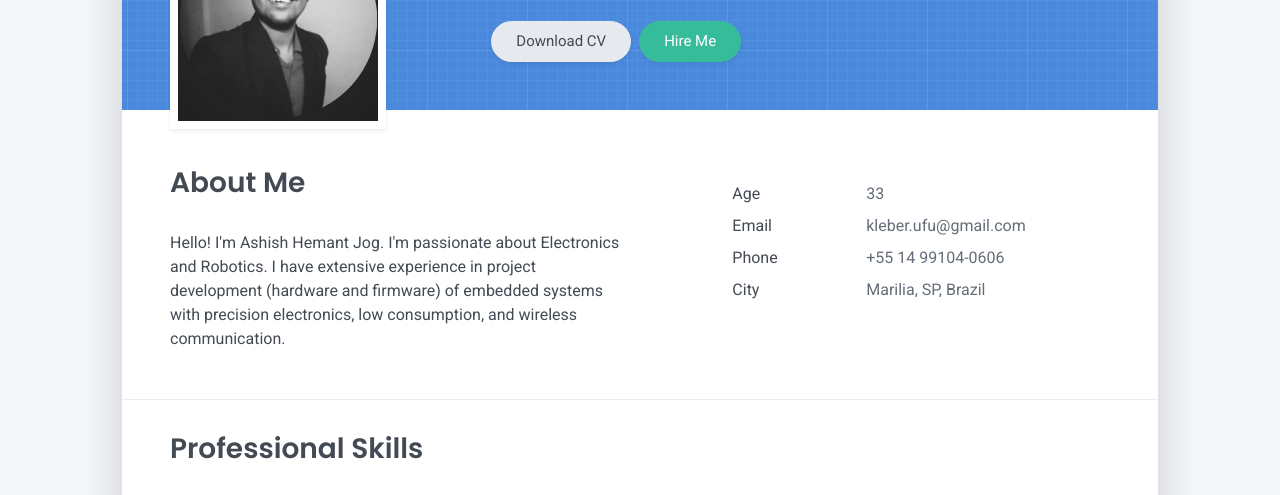
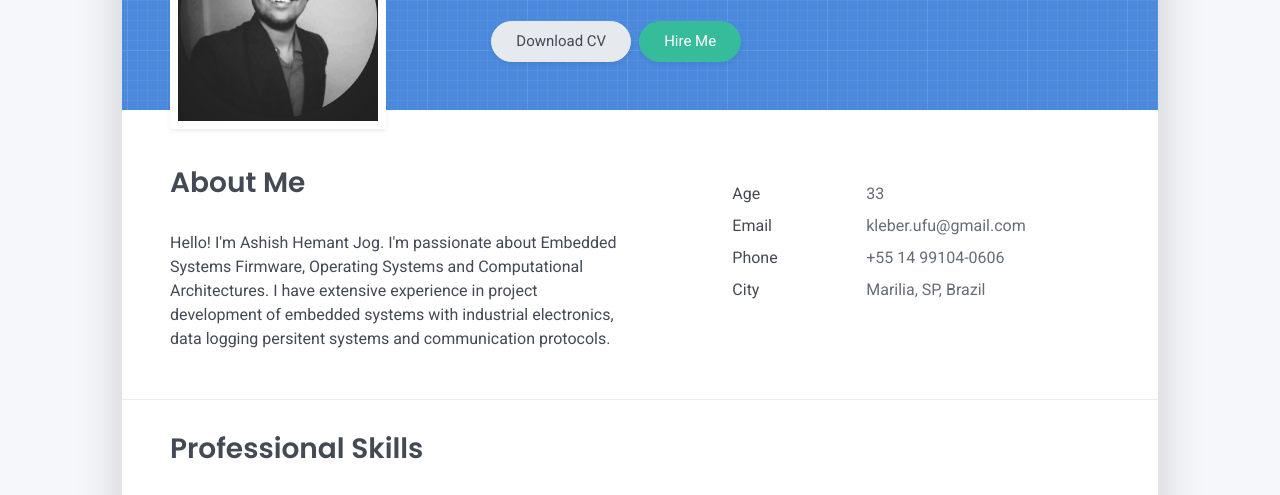
Before and after one commit to Ashish-Jog/Ashish-Jog.github.io, a plain HTML site: page index.html in a window 1280 px wide. Shown: the part 259-754 px from the top of the page. Drawn offline with Linux system fonts and the light colour scheme.

Commit message:
Update index.html

```diff
--- a/index.html
+++ b/index.html
@@ -67,7 +67,7 @@
     <div class="row">
       <div class="col-md-6">
         <h2 class="h3 mb-3">About Me</h2>
-        <p>Hello! I'm Ashish Hemant Jog. I'm passionate about Electronics and Robotics. I have extensive experience in project development (hardware and firmware) of embedded systems with precision electronics, low consumption, and wireless communication.</p>
+        <p>Hello! I'm Ashish Hemant Jog. I'm passionate about Embedded Systems Firmware, Operating Systems and Computational Architectures. I have extensive experience in project development of embedded systems with industrial electronics, data logging persitent systems and communication protocols.</p>
       </div>
       <div class="col-md-5 offset-md-1">
         <div class="row mt-2">
```
